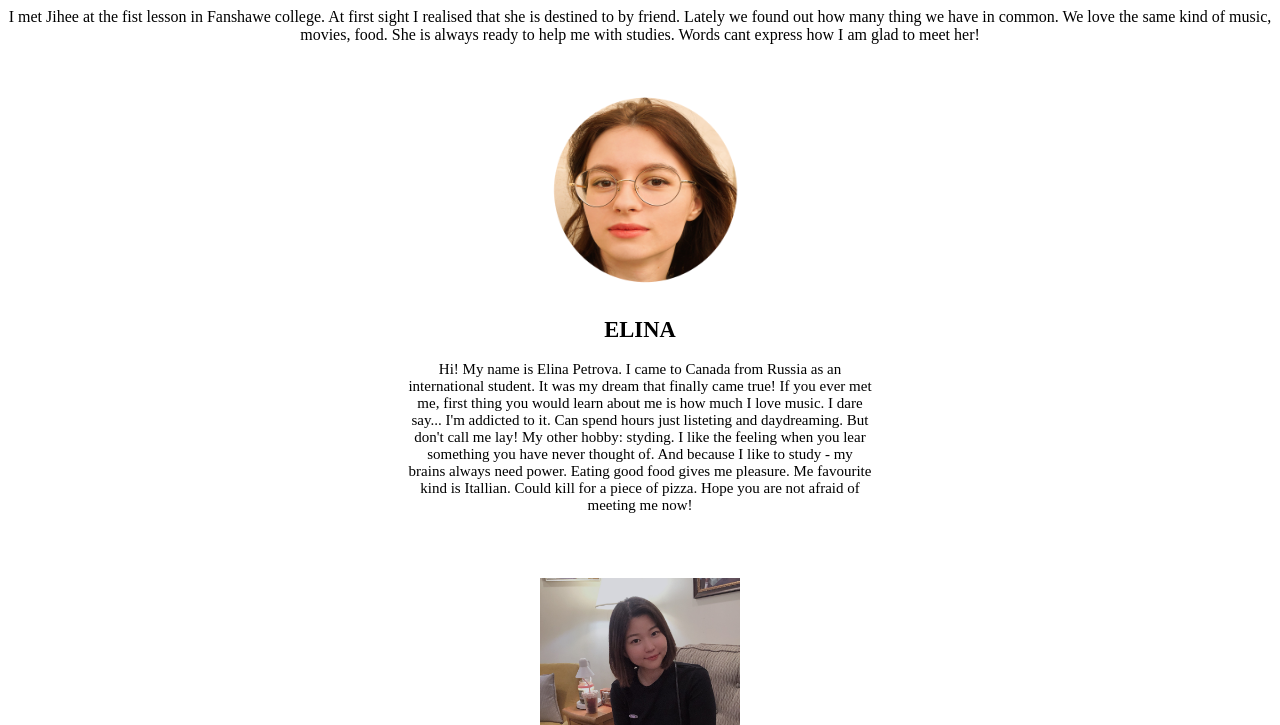
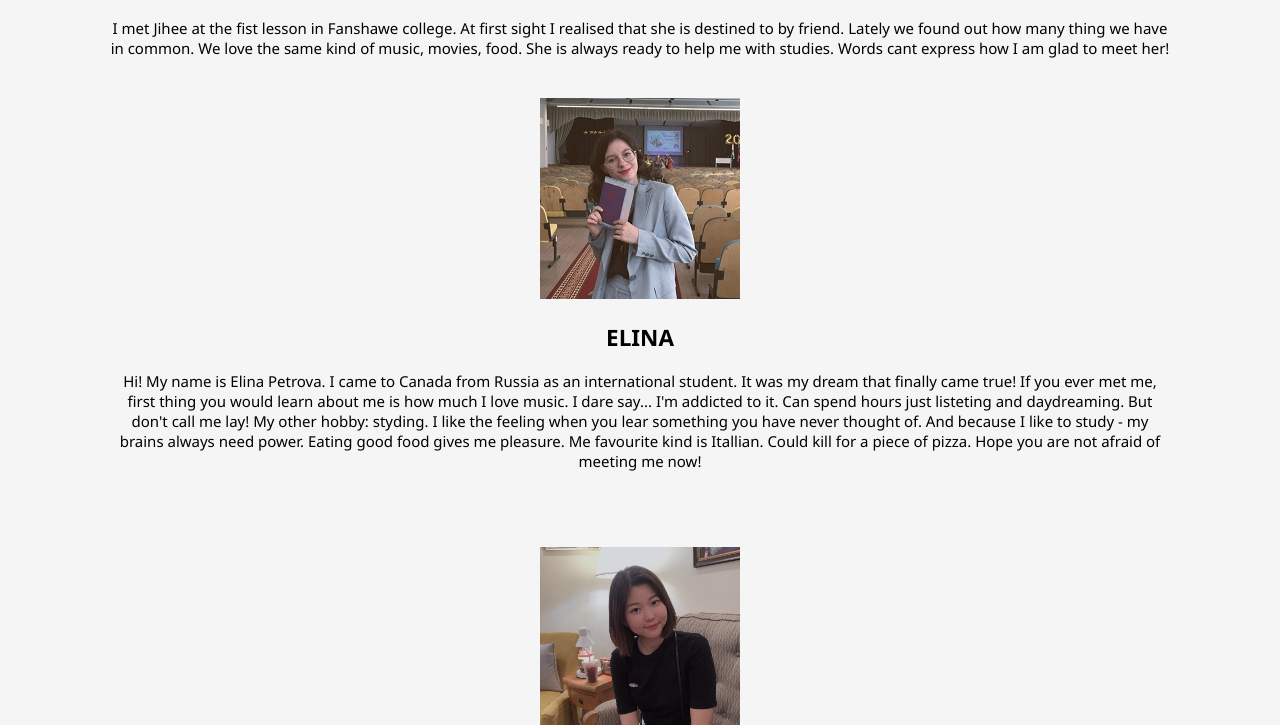
Before and after one commit to elina-petrova/Petrova_E_HOMEWORK1, a plain HTML site: page index.html in a window 1280 px wide. Shown: the part 510-1235 px from the top of the page. Drawn offline with Linux system fonts and the light colour scheme; files that its build step writes are made by us from their sources.

Commit message:
lastchanges

```diff
--- a/css/main.css
+++ b/css/main.css
@@ -10,9 +10,12 @@ font-family: 'Dancing Script', cursive;
 background-color: black;
 }
 .article {
-margin-top: 50px;
-margin-left: 400px;
-margin-right: 400px;
-font-size: 15px;
-font-family: 'Times New Roman', Times, serif;
+    padding-top: 10px;
+    padding-left: 100px;
+    padding-right: 100px;
+    font-size: 15px;
+    font-family: 'Segoe UI', Tahoma, Geneva, Verdana, sans-serif;
+    }
+.body {
+    background-color: whitesmoke;
 }
--- a/index.html
+++ b/index.html
@@ -1,24 +1,26 @@
 <!DOCTYPE html>
 <html lang="en">
 <head>
-<link rel="stylesheet" href="main.css">
+<link rel="stylesheet" href="css/main.css">
 <link href="https://fonts.googleapis.com/css?family=Dancing+Script&display=swap" rel="stylesheet">
 <meta charset="UTF-8">
 <title>Document</title>
 </head>
+<body class = "body">
 <main class = "header">
 <div class = "title"> Jihee & Elina </div>
 <p><img src="images/together.jpeg" width= "300" height="300"></p>
-<p> I met Jihee at the fist lesson in Fanshawe college. At first sight I realised that she is destined to by friend. Lately we found out how many thing we have in common. We love the same kind of music, movies, food. She is always ready to help me with studies. Words cant express how I am glad to meet her! </p>
+<p class = "article"> I met Jihee at the fist lesson in Fanshawe college. At first sight I realised that she is destined to by friend. Lately we found out how many thing we have in common. We love the same kind of music, movies, food. She is always ready to help me with studies. Words cant express how I am glad to meet her! </p>
 
 
 <article class = "article">
-<p><img src="images/elina.png" width= "200" height="200"></p>
+<p><img src="images/elina.jpg"></p>
 <h2>ELINA</h2>
 
 <p> Hi! My name is Elina Petrova. I came to Canada from Russia as an international student. It was my dream that finally came true! If you ever met me, first thing you would learn about me is how much I love music. I dare say... I'm addicted to it. Can spend hours just listeting and daydreaming. But don't call me lay! My other hobby: styding. I like the feeling when you lear something you have never thought of. And because I like to study - my brains always need power. Eating good food gives me pleasure. Me favourite kind is Itallian. Could kill for a piece of pizza. Hope you are not afraid of meeting me now! </p>
-
+</article>
 <br/><br/>
+<article class = "article">
 <p><a href="https://www.instagram.com/jjihee95/"><img src="images/photone.jpg" alt=Jiheespic width="200" height="200"></a></p>
 <h1>Jiheui Yu!</h1>
 	<p>Hi I'm Ji heui Yu! <br/>
@@ -30,22 +32,8 @@
 		I'd love to hang out with some friends and travel around the world.
 		I hope to learn many things from this course.
 	</p>
-
-
-<article class = "article">
-<p><img src=""width= "60" height="60"></p>
-<h2>JIHEE</h2>
-<p></p>
 </article>
-<article class = "article">
-<p><img src="images/elina.png" width= "60" height="60"></p>
-<h2>ELINA</h2>
-
-<p> Hi! My name is Elina Petrova. I came to Canada from Russia as an international student. It was my dream that finally came true! If you ever met me, first thing you would learn about me is how much I love music. I dare say... I'm addicted to it. Can spend hours just listeting and daydreaming. But don't call me lay! My other hobby: styding. I like the feeling when you lear something you have never thought of. And because I like to study - my brains always need power. Eating good food gives me pleasure. Me favourite kind is Itallian. Could kill for a piece of pizza. Hope you are not afraid of meeting me now! </p>
-
-
-</article>
-
 </main>
+</body>
 
 </html>
```
Also changed, not shown: images/elina.JPG (added), images/elina.png (deleted), images/together.jpg (deleted).
